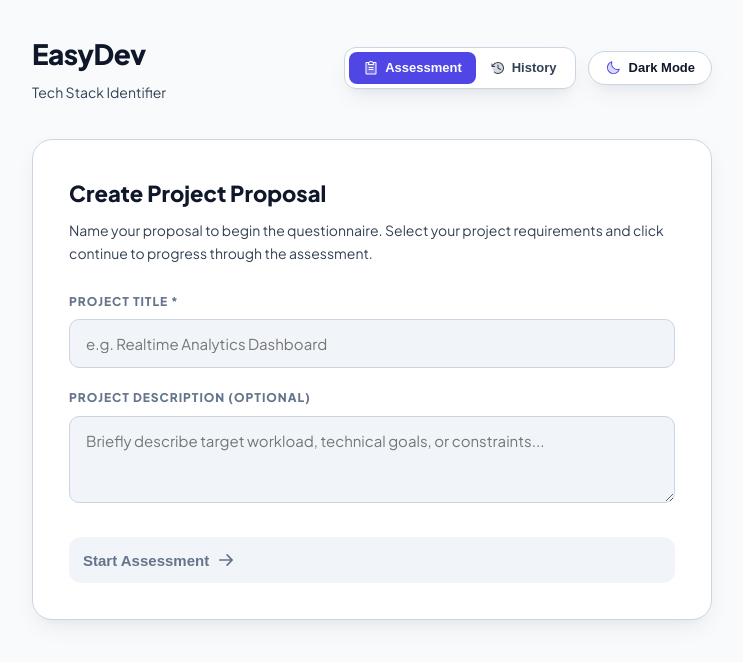
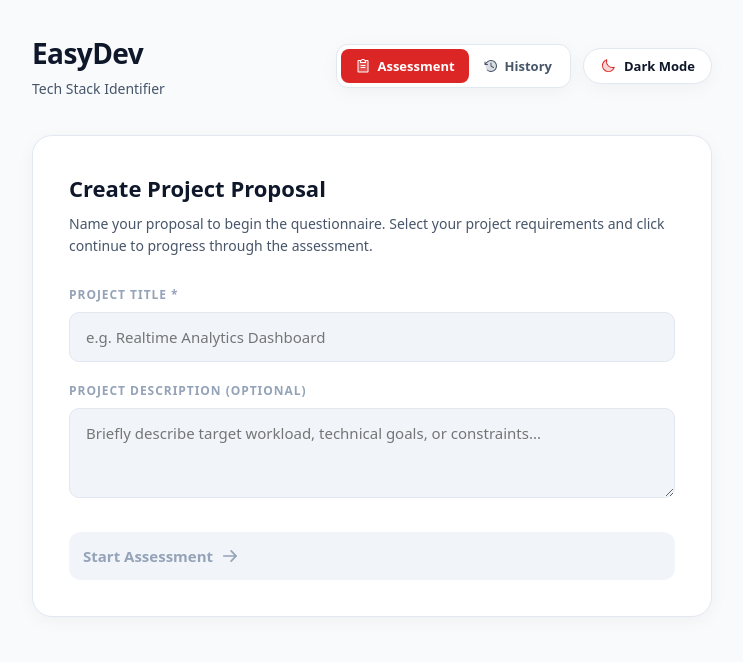
Before and after one commit to jerohalili/easydev, a React (Vite) app in the folder client/: page / in a window 1280 px wide. Shown: the top 662 px of the page, without its empty margins (268-1011 px from the left). Built offline with nearby package versions, Linux system fonts and the light colour scheme.

Commit message:
fix: color scheme

```diff
--- a/client/src/index.css
+++ b/client/src/index.css
@@ -1,124 +1,132 @@
-@import url('https://fonts.googleapis.com/css2?family=Plus+Jakarta+Sans:wght@400;500;600;700;800&family=JetBrains+Mono:wght@500;700&display=swap');
-
 :root {
-  /* Light Theme - Clean, High Contrast, Vibrant Accents */
+  /* Color Palette Variables (Light Theme Defaults) */
   --bg-main: #f8fafc;
   --bg-card: #ffffff;
-  --bg-card-hover: #f1f5f9;
   --bg-input: #f1f5f9;
-  --border-color: #cbd5e1;
-  --border-focus: #4f46e5;
   --text-primary: #0f172a;
-  --text-secondary: #334155;
-  --text-muted: #64748b;
+  --text-secondary: #475569;
+  --text-muted: #94a3b8;
+  --border-color: #e2e8f0;
+  --primary-accent: #dc2626;
+  --accent-glow: rgba(220, 38, 38, 0.08);
+  --card-shadow: 0 4px 20px -2px rgba(0, 0, 0, 0.05);
 
-  --primary-accent: #4f46e5;
-  --primary-hover: #4338ca;
-  --primary-active: #3730a3;
-  --accent-glow: rgba(79, 70, 229, 0.15);
-  --card-shadow: 0 10px 25px -5px rgba(15, 23, 42, 0.08), 0 8px 10px -6px rgba(15, 23, 42, 0.04);
+  /* Category Badges */
+  --badge-lang-bg: rgba(239, 68, 68, 0.1);
+  --badge-lang-text: #dc2626;
+  --badge-lang-border: rgba(239, 68, 68, 0.25);
 
-  /* Vivid Category Badges (Light) */
-  --badge-lang-bg: #fee2e2; --badge-lang-text: #dc2626; --badge-lang-border: #fca5a5;
-  --badge-front-bg: #dbeafe; --badge-front-text: #2563eb; --badge-front-border: #93c5fd;
-  --badge-back-bg: #d1fae5; --badge-back-text: #059669; --badge-back-border: #6ee7b7;
-  --badge-db-bg: #fef3c7; --badge-db-text: #d97706; --badge-db-border: #fde68a;
-  --badge-infra-bg: #f3e8ff; --badge-infra-text: #7c3aed; --badge-infra-border: #c4b5fd;
+  --badge-front-bg: rgba(37, 99, 235, 0.1);
+  --badge-front-text: #2563eb;
+  --badge-front-border: rgba(37, 99, 235, 0.25);
+
+  --badge-back-bg: rgba(5, 150, 105, 0.1);
+  --badge-back-text: #059669;
+  --badge-back-border: rgba(5, 150, 105, 0.25);
+
+  --badge-db-bg: rgba(217, 119, 6, 0.1);
+  --badge-db-text: #d97706;
+  --badge-db-border: rgba(217, 119, 6, 0.25);
+
+  --badge-infra-bg: rgba(220, 38, 38, 0.1);
+  --badge-infra-text: #dc2626;
+  --badge-infra-border: rgba(220, 38, 38, 0.25);
 }
 
+/* Dark Theme Overrides */
 [data-theme='dark'] {
-  /* Dark Theme - Deep Slate, High Legibility, Neon Accents */
   --bg-main: #0b0f19;
-  --bg-card: #151d2a;
-  --bg-card-hover: #1e293b;
-  --bg-input: #1e293b;
-  --border-color: #334155;
-  --border-focus: #6366f1;
+  --bg-card: #111827;
+  --bg-input: #1f2937;
   --text-primary: #f8fafc;
-  --text-secondary: #cbd5e1;
-  --text-muted: #94a3b8;
+  --text-secondary: #94a3b8;
+  --text-muted: #64748b;
+  --border-color: #1f2937;
+  --primary-accent: #ef4444;
+  --accent-glow: rgba(239, 68, 68, 0.15);
+  --card-shadow: 0 10px 30px -10px rgba(0, 0, 0, 0.5);
 
-  --primary-accent: #6366f1;
-  --primary-hover: #4f46e5;
-  --primary-active: #4338ca;
-  --accent-glow: rgba(99, 102, 241, 0.25);
-  --card-shadow: 0 12px 30px -5px rgba(0, 0, 0, 0.5), 0 4px 12px -2px rgba(0, 0, 0, 0.3);
-
-  /* Vivid Category Badges (Dark) */
-  --badge-lang-bg: rgba(239, 68, 68, 0.15); --badge-lang-text: #f87171; --badge-lang-border: rgba(239, 68, 68, 0.4);
-  --badge-front-bg: rgba(59, 130, 246, 0.15); --badge-front-text: #60a5fa; --badge-front-border: rgba(59, 130, 246, 0.4);
-  --badge-back-bg: rgba(16, 185, 129, 0.15); --badge-back-text: #34d399; --badge-back-border: rgba(16, 185, 129, 0.4);
-  --badge-db-bg: rgba(245, 158, 11, 0.15); --badge-db-text: #fbbf24; --badge-db-border: rgba(245, 158, 11, 0.4);
-  --badge-infra-bg: rgba(168, 85, 247, 0.15); --badge-infra-text: #c084fc; --badge-infra-border: rgba(168, 85, 247, 0.4);
+  --badge-infra-bg: rgba(239, 68, 68, 0.15);
+  --badge-infra-text: #ef4444;
+  --badge-infra-border: rgba(239, 68, 68, 0.3);
 }
 
-* {
+/* Universal Reset */
+*, *::before, *::after {
   box-sizing: border-box;
   margin: 0;
   padding: 0;
-  transition: background-color 0.2s cubic-bezier(0.4, 0, 0.2, 1),
-              border-color 0.2s cubic-bezier(0.4, 0, 0.2, 1),
-              color 0.2s cubic-bezier(0.4, 0, 0.2, 1),
-              box-shadow 0.2s cubic-bezier(0.4, 0, 0.2, 1);
+}
+
+html, body {
+  width: 100%;
+  min-height: 100vh;
+  overflow-x: hidden;
 }
 
 body {
-  font-family: 'Plus Jakarta Sans', system-ui, -apple-system, sans-serif;
   background-color: var(--bg-main);
   color: var(--text-primary);
-  min-height: 100vh;
-  line-height: 1.6;
-  -webkit-font-smoothing: antialiased;
+  font-family: system-ui, -apple-system, BlinkMacSystemFont, 'Segoe UI', Roboto, Oxygen, Ubuntu, Cantarell, sans-serif;
+  line-height: 1.5;
+  transition: background-color 0.25s ease, color 0.25s ease;
 }
 
-code, pre {
-  font-family: 'JetBrains Mono', monospace;
+/* Element Overrides to Prevent Default Vite Purple Styling */
+a, button {
+  color: inherit;
+  font-family: inherit;
 }
 
-/* Animations */
-@keyframes fadeInUp {
-  from { opacity: 0; transform: translateY(12px); }
-  to { opacity: 1; transform: translateY(0); }
+button {
+  background: none;
+  border: none;
+  outline: none;
 }
 
-.animate-fade {
-  animation: fadeInUp 0.3s cubic-bezier(0.16, 1, 0.3, 1) forwards;
+button:focus, button:focus-visible {
+  outline: 2px solid var(--primary-accent);
 }
 
-/* Form Controls */
-input, textarea {
+input, textarea, select {
   font-family: inherit;
-  transition: all 0.2s ease;
+  font-size: inherit;
+  box-sizing: border-box;
 }
 
-input:focus, textarea:focus {
-  outline: none;
-  border-color: var(--border-focus) !important;
-  box-shadow: 0 0 0 4px var(--accent-glow);
-}
-
-/* Tactile Button Press Effects */
+/* Interactive Elements */
 .btn-interactive {
-  transition: all 0.15s cubic-bezier(0.4, 0, 0.2, 1) !important;
+  transition: transform 0.15s ease, box-shadow 0.15s ease, background-color 0.15s ease;
 }
 
 .btn-interactive:hover:not(:disabled) {
-  transform: translateY(-2px);
-  filter: brightness(1.05);
+  transform: translateY(-1px);
 }
 
 .btn-interactive:active:not(:disabled) {
-  transform: translateY(1px) scale(0.98);
-  filter: brightness(0.95);
+  transform: translateY(0);
 }
 
-/* Interactive Option Card Hover */
 .option-card {
-  transition: all 0.15s cubic-bezier(0.4, 0, 0.2, 1);
+  transition: border-color 0.2s ease, transform 0.15s ease, box-shadow 0.2s ease;
 }
 
 .option-card:hover {
-  border-color: var(--primary-accent) !important;
-  background-color: var(--bg-card-hover) !important;
-  transform: translateX(4px);
+  border-color: var(--primary-accent);
 }
+
+/* Keyframe Animations */
+.animate-fade {
+  animation: fadeIn 0.25s cubic-bezier(0.16, 1, 0.3, 1) forwards;
+}
+
+@keyframes fadeIn {
+  from {
+    opacity: 0;
+    transform: translateY(4px);
+  }
+  to {
+    opacity: 1;
+    transform: translateY(0);
+  }
+}
```
